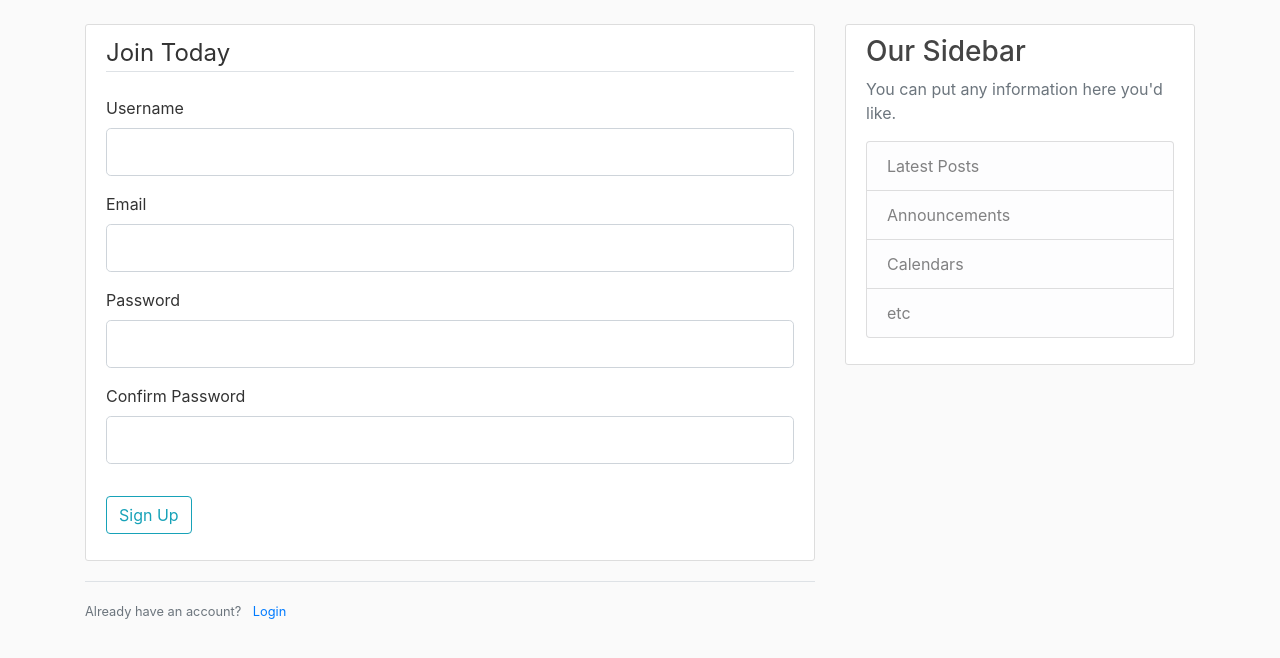
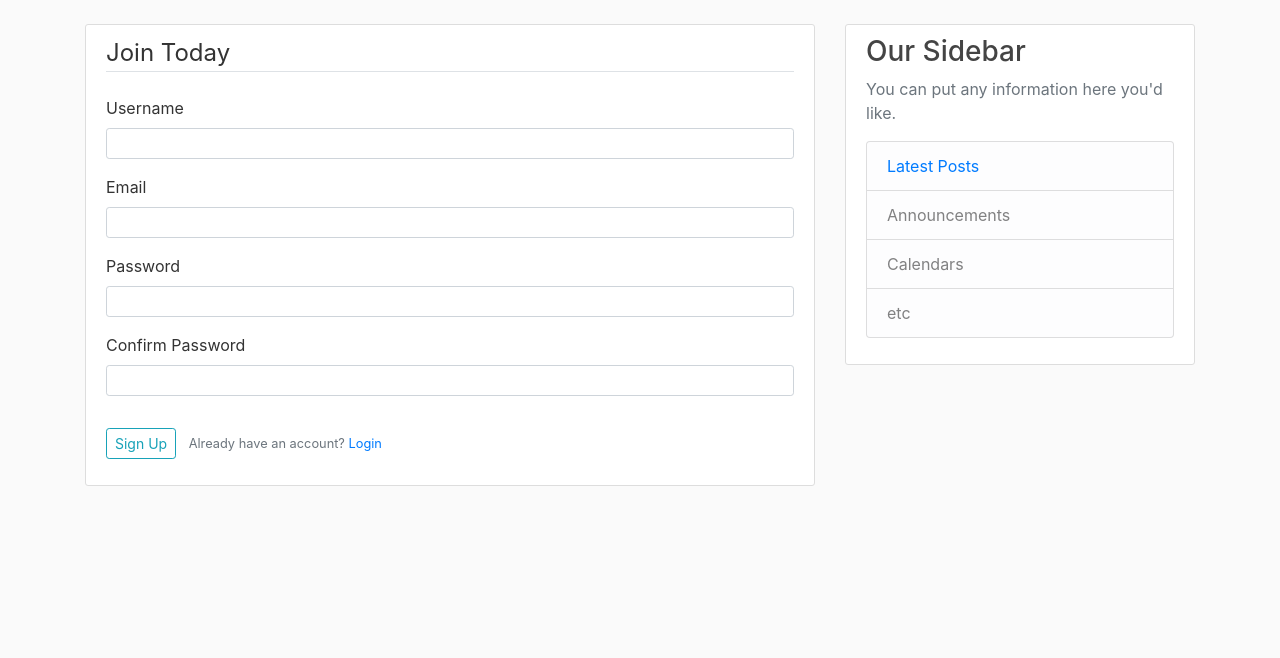
Before and after one commit to davishek7/Flask_Full_Featured_BlogApp, a Flask app: page /register in a window 1280 px wide. Shown: the part 56-714 px from the top of the page. Run offline with Flask 2, Linux system fonts and the light colour scheme.

Commit message:
29th October commit

```diff
--- a/main.py
+++ b/main.py
@@ -1,18 +1,42 @@
-from flask import Flask,render_template,url_for
+from datetime import datetime
+import pytz
+from flask import Flask,render_template,url_for,flash,redirect
+from flask_sqlalchemy import SQLAlchemy
 from forms import RegistrationForm,LoginForm
+
 app=Flask(__name__)
+app.config['SECRET_KEY']='a1e824f498ef42682a1e81bce53cbd2db3'
+app.config['SQLALCHEMY_DATABASE_URI']='sqlite:///site.db'
 
-app.config['SECRET_KEY']='a1e824f498ef42682a1e81bce53cbd2db3'
+db=SQLAlchemy(app)
+
+class User(db.Model):
+
+    id=db.Column(db.Integer,primary_key=True)
+    username=db.Column(db.String(10),unique=True,nullable=False)
+    email=db.Column(db.String(100),unique=True,nullable=False)
+    image_file=db.Column(db.String(20),unique=True,nullable=False,default='default.jpg')
+    password=db.Column(db.String(60),nullable=False)
+
+    def __repr__(self):
+        return f"User({'self.username'},{'self.email'},{'self.image_file'})"
+
+class Post(db.Model):
+
+    ist=pytz.timezone('Asia/Kolkata')
+    id=db.Column(db.Integer,primary_key=True)
+    title=db.Column(db.String(100),nullable=False)
+    date_posted=db.Column(db.DateTime,nullable=False,default=datetime.now(ist))
 
 posts=[
     {
-        'author':'avishek',
+        'author':'Avishek',
         'title':'First Post',
         'content':'First Content',
         'date_posted':'October 28,2020'
     },
     {
-        'author':'bubai',
+        'author':'Bubai',
         'title':'Second Post',
         'content':'Second Content',
         'date_posted':'October 29,2020'
@@ -28,14 +52,23 @@ def index():
 def about():
     return render_template('about.html',title="About")
 
-@app.route('/register')
+@app.route('/register',methods=['GET','POST'])
 def register():
     form=RegistrationForm()
+    if form.validate_on_submit():
+        flash(f'Account created for {form.username.data}!','success')
+        return redirect(url_for('index'))
     return render_template('register.html',title="Register",form=form)
 
-@app.route('/login')
+@app.route('/login',methods=['GET','POST'])
 def login():
     form=LoginForm()
+    if form.validate_on_submit():
+        if form.email.data=='test@test.com' and form.password.data=='1995':
+            flash('You have been logged in successfully','success')
+            return redirect(url_for('index'))
+        else:
+            flash('Login unsucessful,Please check your credentials','danger')
     return render_template('login.html',title="Login",form=form)
 
 if __name__=='__main__':
--- a/templates/layout.html
+++ b/templates/layout.html
@@ -31,13 +31,13 @@
         </button>
         <div class="collapse navbar-collapse" id="navbarToggle">
           <div class="navbar-nav mr-auto">
-            <a class="nav-item nav-link" href="/">Home</a>
-            <a class="nav-item nav-link" href="/about">About</a>
+            <a class="nav-item nav-link" href="{{url_for('index')}}">Home</a>
+            <a class="nav-item nav-link" href="{{url_for('about')}}">About</a>
           </div>
           <!-- Navbar Right Side -->
           <div class="navbar-nav">
-            <a class="nav-item nav-link" href="/login">Login</a>
-            <a class="nav-item nav-link" href="/register">Register</a>
+            <a class="nav-item nav-link" href="{{url_for('login')}}">Login</a>
+            <a class="nav-item nav-link" href="{{url_for('register')}}">Register</a>
           </div>
         </div>
       </div>
@@ -46,6 +46,15 @@
   <main role="main" class="container">
     <div class="row">
       <div class="col-md-8">
+        {% with  messages = get_flashed_messages(with_categories=true) %}
+        {% if messages %}
+        {% for category,message in messages %}
+        <div class="alert alert-{{ category }}">
+          {{message}}
+        </div>
+        {% endfor %}
+        {% endif %}
+        {% endwith %}
         {% block content %}{% endblock %}
       </div>
       <div class="col-md-4">
@@ -53,7 +62,8 @@
           <h3>Our Sidebar</h3>
           <p class='text-muted'>You can put any information here you'd like.
           <ul class="list-group">
-            <li class="list-group-item list-group-item-light">Latest Posts</li>
+            <li class="list-group-item list-group-item-light">
+              <a href="{{url_for('index')}}">Latest Posts</a></li>
             <li class="list-group-item list-group-item-light">Announcements</li>
             <li class="list-group-item list-group-item-light">Calendars</li>
             <li class="list-group-item list-group-item-light">etc</li>
--- a/templates/register.html
+++ b/templates/register.html
@@ -7,29 +7,63 @@
       <legend class="border-bottom mb-4">Join Today</legend>
       <div class="form-group">
         {{form.username.label(class="form-control-label")}}
-            {{form.username(class="form-control form-control-lg")}}
+        {% if form.username.errors %}
+        {{form.username(class="form-control form-control-sm is-invalid")}}
+        <div class="invalid-feedback">
+          {% for error in form.username.errors%}
+          <span>{{ error }}</span>
+          {% endfor %}
+        </div>
+        {% else %}
+        {{form.username(class="form-control form-control-sm")}}
+        {% endif %}
       </div>
       <div class="form-group">
         {{form.email.label(class="form-control-label")}}
-            {{form.email(class="form-control form-control-lg")}}
+        {% if form.email.errors %}
+        {{form.email(class="form-control form-control-sm is-invalid")}}
+        <div class="invalid-feedback">
+          {% for error in form.email.errors%}
+          <span>{{ error }}</span>
+          {% endfor %}
+        </div>
+        {% else %}
+        {{form.email(class="form-control form-control-sm")}}
+        {% endif %}
       </div>
       <div class="form-group">
         {{form.password.label(class="form-control-label")}}
-            {{form.password(class="form-control form-control-lg")}}
+        {% if form.password.errors %}
+        {{form.password(class="form-control form-control-sm is-invalid")}}
+        <div class="invalid-feedback">
+          {% for error in form.password.errors%}
+          <span>{{ error }}</span>
+          {% endfor %}
+        </div>
+        {% else %}
+        {{form.password(class="form-control form-control-sm")}}
+        {% endif %}
       </div>
       <div class="form-group">
         {{form.confirm_password.label(class="form-control-label")}}
-            {{form.confirm_password(class="form-control form-control-lg")}}
+        {% if form.confirm_password.errors %}
+        {{form.confirm_password(class="form-control form-control-sm is-invalid")}}
+        <div class="invalid-feedback">
+          {% for error in form.confirm_password.errors%}
+          <span>{{ error }}</span>
+          {% endfor %}
+        </div>
+        {% else %}
+        {{form.confirm_password(class="form-control form-control-sm")}}
+        {% endif %}
       </div>
     </fieldset>
     <div class="form-group">
-            {{form.submit(class="btn btn-outline-info")}}
+      {{form.submit(class="btn btn-outline-info btn-sm")}}
+      <small class="text-muted ml-2">
+        Already have an account? <a href="{{url_for('login')}}">Login</a>
+      </small>
     </div>
   </form>
 </div>
-    <div class="border-top pt-3">
-      <small class="text-muted">
-        Already have an account? <a class="ml-2" href="{{url_for('login')}}">Login</a>
-      </small>
-    </div>
 {%endblock content%}
```
Also changed, not shown: requirements.txt (added, +15 -0 lines), templates/login.html (+33 -8 lines), 13 other files. Lines whose indentation alone changed are shown as unchanged.
